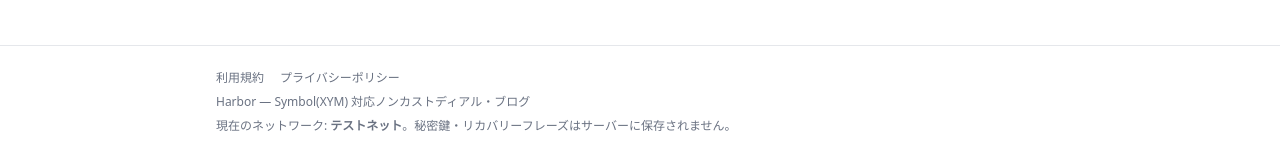
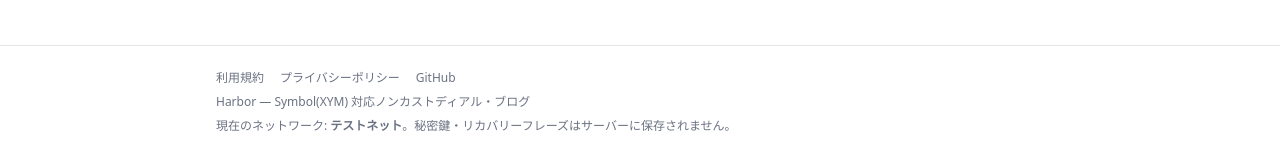
Before and after one commit to bootarou/harbor, a Next.js app: page / in a window 1280 px wide. Shown: the part 642-797 px from the top of the page. Built offline with nearby package versions, Linux system fonts and the light colour scheme; no server answers; the database is empty.

Commit message:
feat(footer): GitHubリポジトリへのリンクを追加
フッターに https://github.com/bootarou/harbor への外部リンク（別タブ・
rel=noopener noreferrer）を追加。

```diff
--- a/components/site-footer.tsx
+++ b/components/site-footer.tsx
@@ -16,6 +16,14 @@
           <Link href="/privacy" className="hover:underline">
             プライバシーポリシー
           </Link>
+          <a
+            href="https://github.com/bootarou/harbor"
+            target="_blank"
+            rel="noopener noreferrer"
+            className="hover:underline"
+          >
+            GitHub
+          </a>
         </nav>
         <p>Harbor — Symbol(XYM) 対応ノンカストディアル・ブログ</p>
         <p>
```
